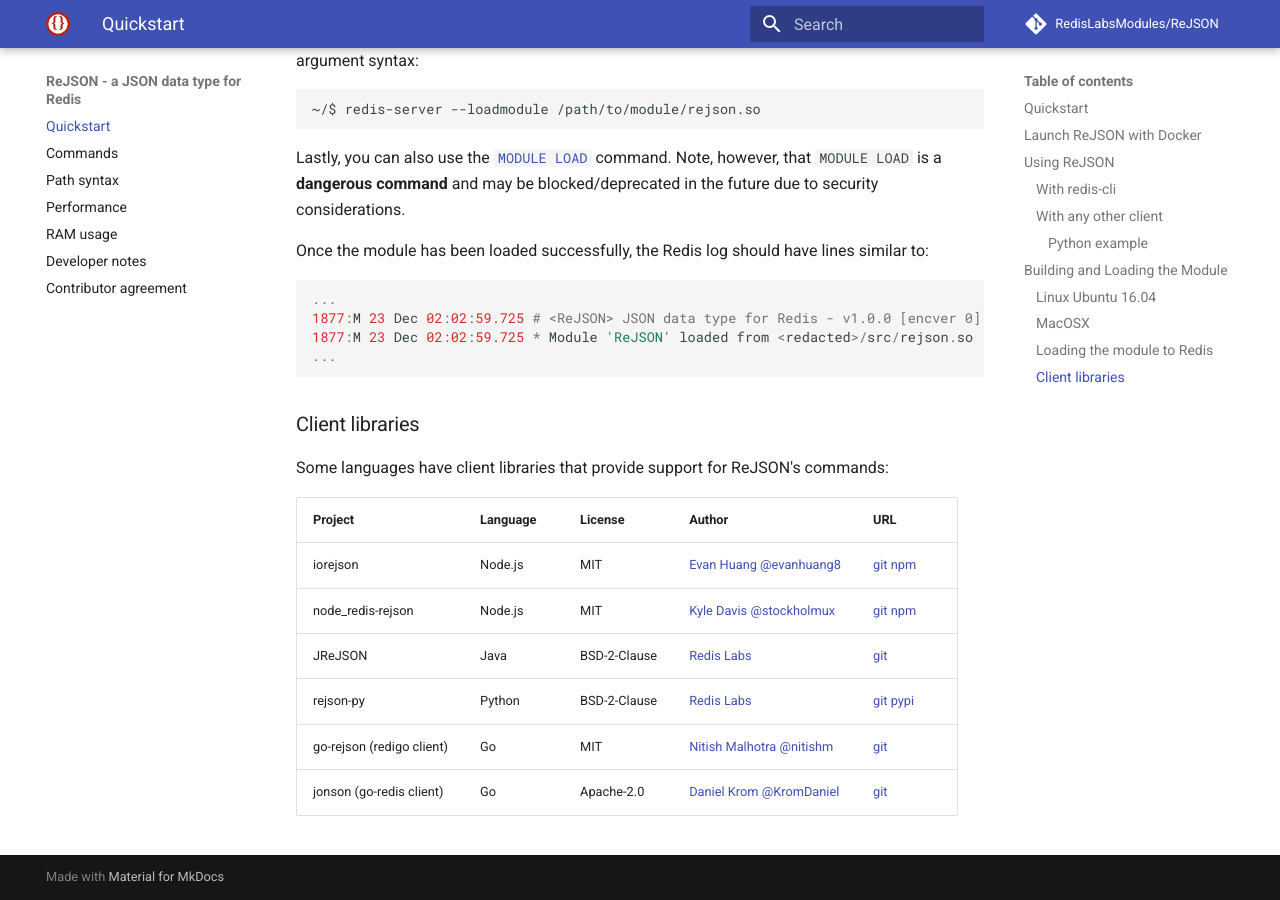
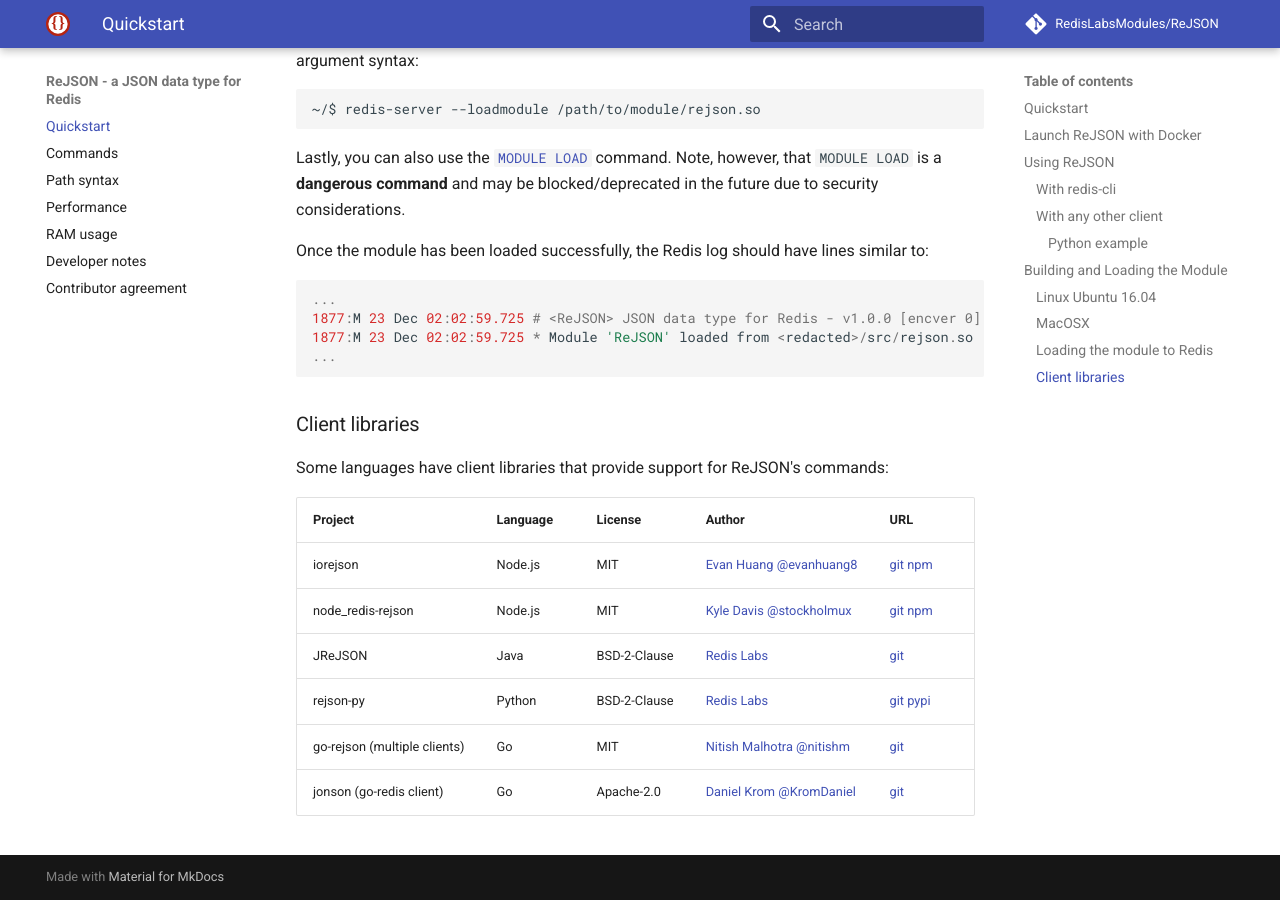
Before and after one commit to RedisJSON/RedisJSON, an MkDocs documentation site: the page built from docs/index.md, in a window 1280 px wide and 900 px high, scrolled down 4587 px. Built offline with MkDocs 1.6.1 and Material for MkDocs 9.7.7, drawn with Linux system fonts in a browser that asks for light colours; comment, search, counter and statistics services are not loaded; old or Windows-style settings are respelled for this version of MkDocs.

Commit message:
go-rejson now supports multiple clients
go-rejson now supports multiple clients (redigo, go-redis). More client support coming soon.

```diff
--- a/docs/index.md
+++ b/docs/index.md
@@ -207,5 +207,5 @@
 | node_redis-rejson | Node.js | MIT | [Kyle Davis @stockholmux](https://github.com/stockholmux) | [git](https://github.com/stockholmux/node_redis-rejson) [npm](https://www.npmjs.com/package/redis-rejson) |
 | JReJSON | Java | BSD-2-Clause | [Redis Labs](https://redislabs.com) | [git](https://github.com/RedisLabs/JReJSON/) |
 | rejson-py | Python | BSD-2-Clause | [Redis Labs](https://redislabs.com) | [git](https://github.com/RedisLabs/rejson-py) [pypi](https://pypi.python.org/pypi/rejson) |
-| go-rejson (redigo client) | Go | MIT | [Nitish Malhotra @nitishm](https://github.com/nitishm) | [git](https://github.com/nitishm/go-rejson/) |
+| go-rejson (multiple clients) | Go | MIT | [Nitish Malhotra @nitishm](https://github.com/nitishm) | [git](https://github.com/nitishm/go-rejson/) |
 | jonson  (go-redis client)| Go | Apache-2.0 | [Daniel Krom @KromDaniel](https://github.com/KromDaniel) | [git](https://github.com/KromDaniel/rejonson) |
```
